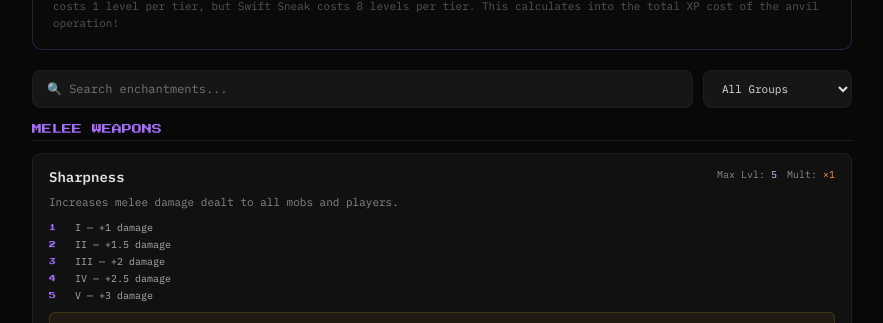
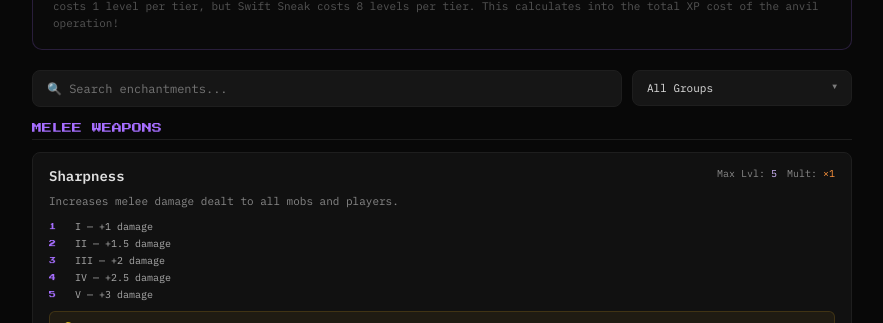
Before and after one commit to UgochukwuChidera/minecraftenchanterpro, a React (Vite) app in the folder minecraft-enchanter/: page / in a window 1280 px wide. Both pictures are taken after a click on the button "📚 WIKI". Shown: the part 477-800 px from the top of the page, without its empty margins (198-1081 px from the left). Built offline with nearby package versions, Linux system fonts and the light colour scheme.

Commit message:
feat: Updated the tooltips and added custom styles for tooltips and dropdown menus

```diff
--- a/minecraft-enchanter/src/Wiki.jsx
+++ b/minecraft-enchanter/src/Wiki.jsx
@@ -1,4 +1,4 @@
-import { useState, useMemo } from "react";
+import { useState, useMemo, useRef, useEffect } from "react";
 import { E, ITEMS } from "./data.js";
 
 const T = {
@@ -40,6 +40,49 @@ const FAQS = [
     a: "Sometimes yes, sometimes no. Combining two books gives the resulting book a Prior Work Penalty, which adds up later. Our optimal solver dynamically calculates when it is mathematically cheaper to combine books versus applying them one by one to your item."
   }
 ];
+
+function WikiDropdown({ value, onChange, options }) {
+  const [isOpen, setIsOpen] = useState(false);
+  const containerRef = useRef(null);
+
+  useEffect(() => {
+    const handleClick = (e) => {
+      if (containerRef.current && !containerRef.current.contains(e.target)) setIsOpen(false);
+    };
+    window.addEventListener("click", handleClick);
+    return () => window.removeEventListener("click", handleClick);
+  }, []);
+
+  const activeTitle = options.find(o => o.id === value)?.title || "All Groups";
+
+  return (
+    <div className="custom-select" ref={containerRef} style={{ width: 220 }}>
+      <div className="select-trigger" onClick={() => setIsOpen(!isOpen)}>
+        <span>{activeTitle}</span>
+        <span style={{ fontSize: 8, opacity: 0.5 }}>{isOpen ? "▲" : "▼"}</span>
+      </div>
+      {isOpen && (
+        <div className="select-options">
+          <div
+            className={`select-option ${value === "all" ? "active" : ""}`}
+            onClick={() => { onChange("all"); setIsOpen(false); }}
+          >
+            All Groups
+          </div>
+          {options.map(opt => (
+            <div
+              key={opt.id}
+              className={`select-option ${value === opt.id ? "active" : ""}`}
+              onClick={() => { onChange(opt.id); setIsOpen(false); }}
+            >
+              {opt.title}
+            </div>
+          ))}
+        </div>
+      )}
+    </div>
+  );
+}
 
 export default function Wiki() {
   const [search, setSearch] = useState("");
@@ -101,16 +144,11 @@ export default function Wiki() {
           placeholder="🔍 Search enchantments..."
           style={{ flex: 1, background: T.s3, border: `1px solid ${T.border}`, borderRadius: 8, padding: "10px 14px", fontSize: 12, color: T.text, outline: "none", fontFamily: "'IBM Plex Mono'" }}
         />
-        <select
+        <WikiDropdown
           value={activeGroup}
-          onChange={e => setActiveGroup(e.target.value)}
-          style={{ background: T.s3, border: `1px solid ${T.border}`, borderRadius: 8, padding: "10px 14px", color: T.text, fontSize: 11, fontFamily: "'IBM Plex Mono'", outline: "none", cursor: "pointer" }}
-        >
-          <option value="all">All Groups</option>
-          {ENCHANT_GROUPS.map(g => (
-            <option key={g.id} value={g.id}>{g.title}</option>
-          ))}
-        </select>
+          onChange={setActiveGroup}
+          options={ENCHANT_GROUPS}
+        />
       </div>
 
       {/* Enchantment Directory */}
@@ -134,8 +172,24 @@ export default function Wiki() {
                     <div style={{ display: "flex", justifyContent: "space-between", alignItems: "flex-start", marginBottom: 8, gap: 10 }}>
                       <div style={{ display: "flex", alignItems: "center", gap: 8, flexWrap: "wrap" }}>
                         <span style={{ fontSize: 14, color: T.text, fontWeight: "bold" }}>{enc.name}</span>
-                        {enc.javaOnly && <span style={{ fontSize: 7, color: T.java || "#ed8b00", padding: "2px 6px", border: `1px solid ${T.java || "#ed8b00"}44`, borderRadius: 4, fontFamily: "'Press Start 2P'" }}>JAVA ONLY</span>}
-                        {id.startsWith("curse") && <span style={{ fontSize: 7, color: T.red, padding: "2px 6px", border: `1px solid ${T.red}44`, borderRadius: 4, fontFamily: "'Press Start 2P'" }}>CURSE</span>}
+                        {enc.javaOnly && (
+                          <span
+                            className="tooltip-trigger"
+                            data-tooltip="Java Edition only — this enchantment does not exist in Bedrock Edition."
+                            style={{ fontSize: 7, color: T.java || "#ed8b00", padding: "2px 6px", border: `1px solid ${T.java || "#ed8b00"}44`, borderRadius: 4, fontFamily: "'Press Start 2P'" }}
+                          >
+                            JAVA ONLY
+                          </span>
+                        )}
+                        {id.startsWith("curse") && (
+                          <span
+                            className="tooltip-trigger"
+                            data-tooltip="Curse enchantment — generally negative effects and cannot be removed via Grindstone."
+                            style={{ fontSize: 7, color: T.red, padding: "2px 6px", border: `1px solid ${T.red}44`, borderRadius: 4, fontFamily: "'Press Start 2P'" }}
+                          >
+                            CURSE
+                          </span>
+                        )}
                       </div>
                       <div style={{ display: "flex", gap: 10, fontSize: 10, color: T.muted2 }}>
                         <span>Max Lvl: <span style={{ color: "#d4baff" }}>{enc.maxLvl}</span></span>
--- a/minecraft-enchanter/src/enchant-optimizer.jsx
+++ b/minecraft-enchanter/src/enchant-optimizer.jsx
@@ -152,8 +152,24 @@ function EnchantPicker({ item, sel, onChange, edition, tint }) {
                 <div style={{ width: 16, height: 16, borderRadius: 3, flexShrink: 0, border: `1.5px solid ${active ? T.accent : "#333"}`, background: active ? T.accent : "transparent", display: "flex", alignItems: "center", justifyContent: "center", fontSize: 10, color: "#fff" }}>{active && "✓"}</div>
                 <span style={{ flex: 1, fontSize: 12, color: curse ? T.red : active ? "#d4baff" : T.muted2 }}>
                   {enc.name}
-                  {curse && <span style={{ fontSize: 9, color: T.red, marginLeft: 4, opacity: .8 }}>CURSE</span>}
-                  {enc.javaOnly && <span title="Java Edition only — this enchantment does not exist in Bedrock Edition" style={{ fontSize: 7, color: T.java, marginLeft: 6, padding: "1px 5px", border: `1px solid ${T.java}44`, borderRadius: 3, fontFamily: "'Press Start 2P'", opacity: .8, cursor: "help" }}>JAVA</span>}
+                  {curse && (
+                    <span
+                      className="tooltip-trigger"
+                      data-tooltip="Curse enchantment — generally negative effects and cannot be removed via Grindstone."
+                      style={{ fontSize: 9, color: T.red, marginLeft: 4, opacity: .8 }}
+                    >
+                      CURSE
+                    </span>
+                  )}
+                  {enc.javaOnly && (
+                    <span
+                      className="tooltip-trigger"
+                      data-tooltip="Java Edition only — this enchantment does not exist in Bedrock Edition."
+                      style={{ fontSize: 7, color: T.java, marginLeft: 6, padding: "1px 5px", border: `1px solid ${T.java}44`, borderRadius: 3, fontFamily: "'Press Start 2P'", opacity: .8 }}
+                    >
+                      JAVA
+                    </span>
+                  )}
                 </span>
                 <button className="icon-btn" onClick={e => { e.stopPropagation(); setOpenWiki(wikiOpen ? null : id); }}
                   style={{ fontSize: 11, color: wikiOpen ? T.accent : "#333", padding: "0 4px", lineHeight: 1, fontFamily: "'IBM Plex Mono'" }}>ⓘ</button>
--- a/minecraft-enchanter/src/theme.js
+++ b/minecraft-enchanter/src/theme.js
@@ -42,6 +42,44 @@ body{background:${T.bg};font-family:'IBM Plex Mono',monospace;color:${T.text}}
 .recent-btn{transition:all .12s;cursor:pointer}
 .recent-btn:hover{border-color:#a66eff!important;transform:translateY(-1px)}
 
+/* Custom Dropdown */
+.custom-select { position: relative; user-select: none; }
+.select-trigger {
+  background: ${T.s3}; border: 1px solid ${T.border}; border-radius: 8px;
+  padding: 10px 14px; color: ${T.text}; font-size: 11px; cursor: pointer;
+  display: flex; justify-content: space-between; alignItems: center; gap: 10px;
+  transition: border-color .15s;
+}
+.select-trigger:hover { border-color: ${T.accent}; }
+.select-options {
+  position: absolute; top: calc(100% + 5px); left: 0; right: 0;
+  background: ${T.s2}; border: 1px solid ${T.border}; border-radius: 8px;
+  overflow: hidden; z-index: 100; box-shadow: 0 10px 25px rgba(0,0,0,0.5);
+  animation: pdrop .15s ease-out;
+}
+@keyframes pdrop { from { opacity: 0; transform: translateY(-5px); } to { opacity: 1; transform: none; } }
+.select-option {
+  padding: 10px 14px; font-size: 11px; color: ${T.muted2}; cursor: pointer;
+  transition: all .1s;
+}
+.select-option:hover { background: ${T.accentBg}; color: ${T.accent}; }
+.select-option.active { background: ${T.accent}15; color: ${T.accent}; font-weight: bold; }
+
+/* Tooltip Styles */
+[data-tooltip] { position: relative; cursor: help; }
+[data-tooltip]::before {
+  content: attr(data-tooltip);
+  position: absolute; bottom: 125%; left: 50%; transform: translateX(-50%);
+  padding: 6px 10px; background: #151515; border: 1px solid ${T.accent}44;
+  color: #ccc; font-size: 9px; line-height: 1.4; border-radius: 6px;
+  white-space: pre-wrap; width: 180px; text-align: center;
+  box-shadow: 0 5px 15px rgba(0,0,0,0.4);
+  pointer-events: none; opacity: 0; transition: all .15s;
+  z-index: 1000; font-family: 'IBM Plex Mono', monospace;
+}
+[data-tooltip]:hover::before { opacity: 1; bottom: 140%; }
+.tooltip-trigger:hover { filter: brightness(1.2); }
+
 /* Responsive Utilities */
 @media (max-width: 600px) {
   .stack-mobile { flex-direction: column !important; align-items: stretch !important; }
```
